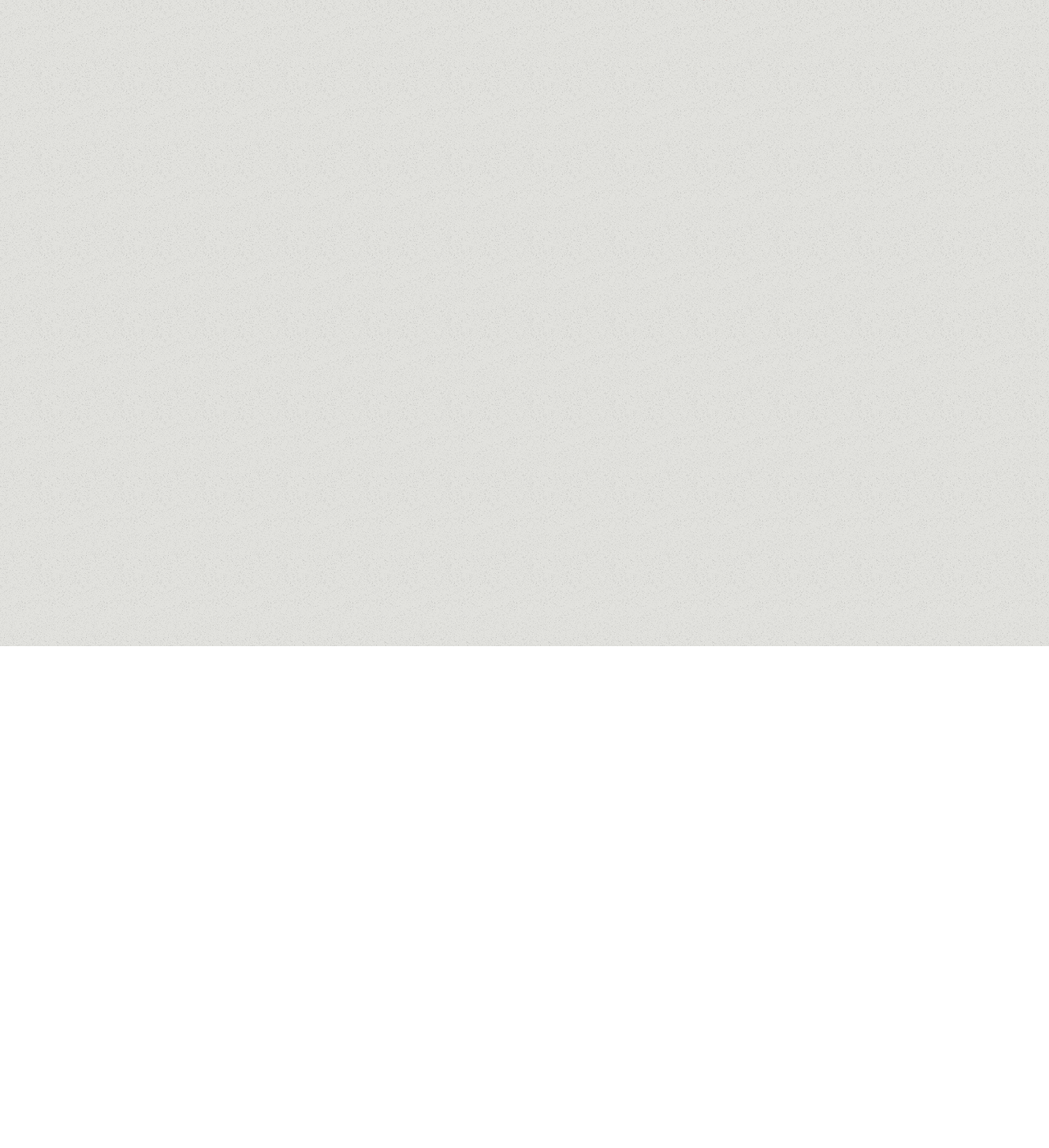
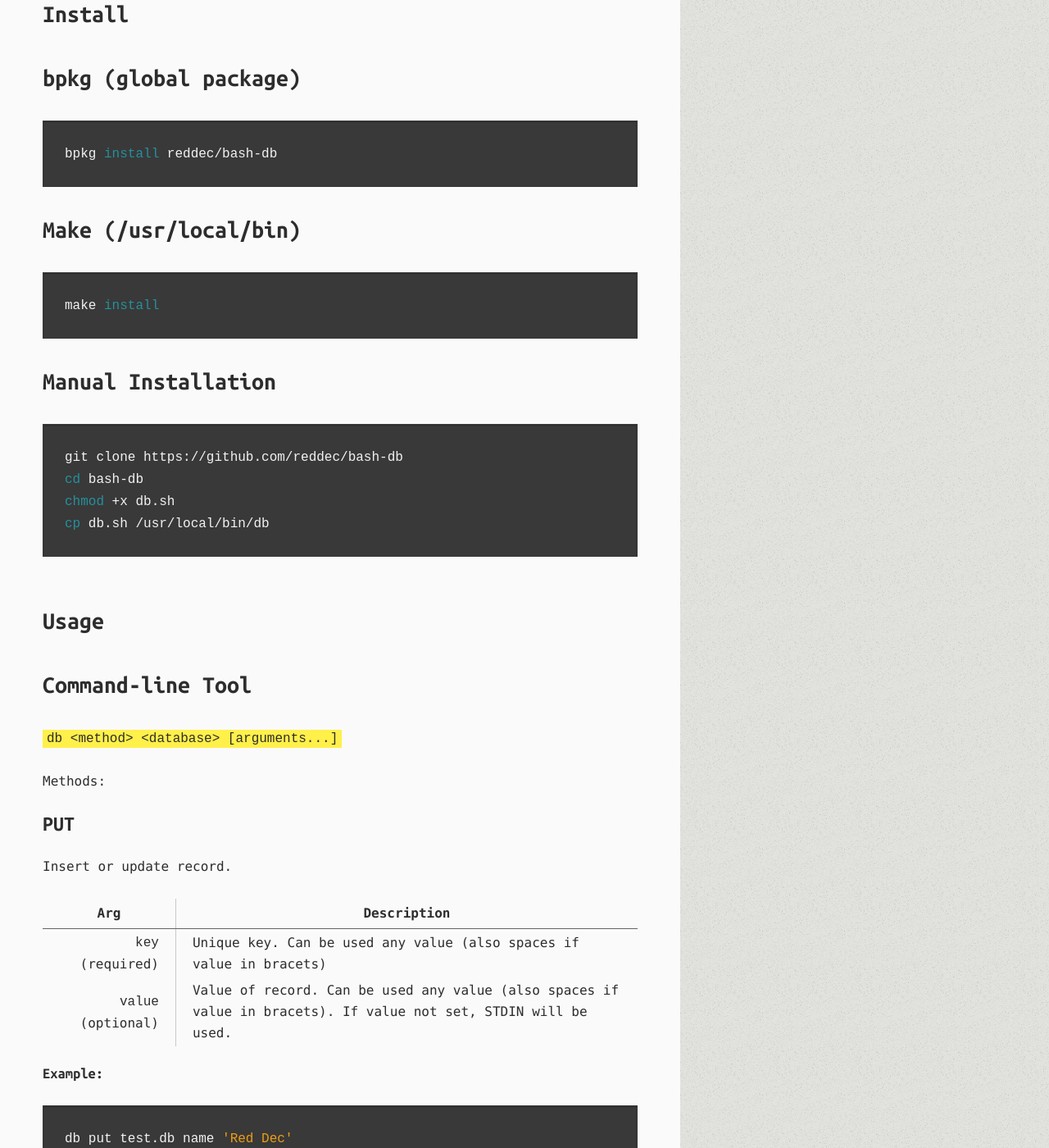
Before and after one commit to bpkg/bpkg.github.io, a Jekyll site: the page built from _posts/2024-03-26-bash-db.md, in a window 1280 px wide and 1400 px high, scrolled down 612 px. Shown: the whole window at 82% size. Built offline with Jekyll 4.4.1, drawn with Linux system fonts in a browser that asks for light colours; comment, search, counter and statistics services are not loaded; some of the changed text lies outside the part shown.

Commit message:
format post

````diff
--- a/_posts/2024-03-26-bash-db.md
+++ b/_posts/2024-03-26-bash-db.md
@@ -5,4 +5,115 @@ description: "Very simple key-value store for bash"
 category: bash
 tags: ['utils', 'utility', 'db']
 ---
+
+bash-db
+=======
+
+Very simple Key-Value database on bash script. Depends on pre-installed software only (tested on Ubuntu 14.04 LTS):
+* sed
+* bash
+* grep
+* base64
+* xargs
+
+Install
+=======
+
+## bpkg (global package)
+```bash
+bpkg install reddec/bash-db
+```
+
+## Make (/usr/local/bin)
+```bash
+make install
+```
+
+## Manual Installation
+```bash
+git clone https://github.com/reddec/bash-db
+cd bash-db
+chmod +x db.sh
+cp db.sh /usr/local/bin/db
+```
+
+Usage
+=======
+
+## Command-line Tool
+`db <method> <database> [arguments...]`
+
+Methods:
+
+### PUT
+
+Insert or update record.
+
+| Arg               | Description  |
+|-------------------| -------------|
+| `key` (required)  | Unique key. Can be used any value (also spaces if value in bracets)
+| `value` (optional)| Value of record.  Can be used any value (also spaces if value in bracets). If value not set, STDIN will be used.
+
+#### Example:
+
+```bash
+db put test.db name 'Red Dec'
+```
+
+### GET
+
+Get value of record by key
+
+| Arg               | Description  |
+|-------------------| -------------|
+| `key` (required)  | Unique key. Can be used any value (also spaces if value in bracets)
+
+#### Example:
+
+```bash
+db get test.db name
+```
+
+### LIST
+
+Get all keys in database
+
+**No arguments**
+
+#### Example:
+
+```bash
+db list test.db
+```
+
+### LAST
+
+Get the value of the last added record
+
+**No arguments**
+
+#### Example:
+
+```bash
+db last test.db
+```
+
+### DELETE
+
+Delete record by key
+
+| Arg               | Description  |
+|-------------------| -------------|
+| `key` (required)  | Unique key. Can be used any value (also spaces if value in bracets)
+
+#### Example:
+
+```bash
+db delete test.db name
+```
+
+## Links
+- [Source Code (GitHub)](https://github.com/reddec/bash-db)
+- [Author: Aleksandr Baryshnikov](https://github.com/reddec)
+
 {% include JB/setup %}
````
